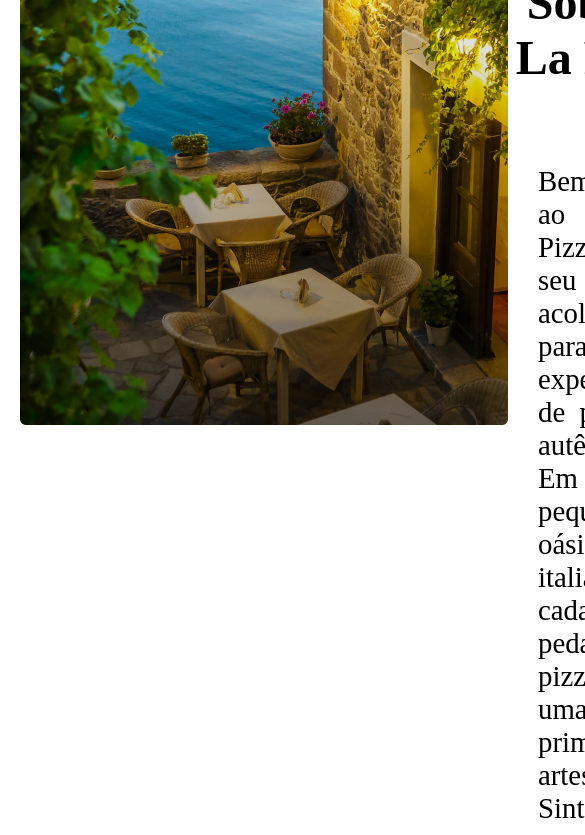
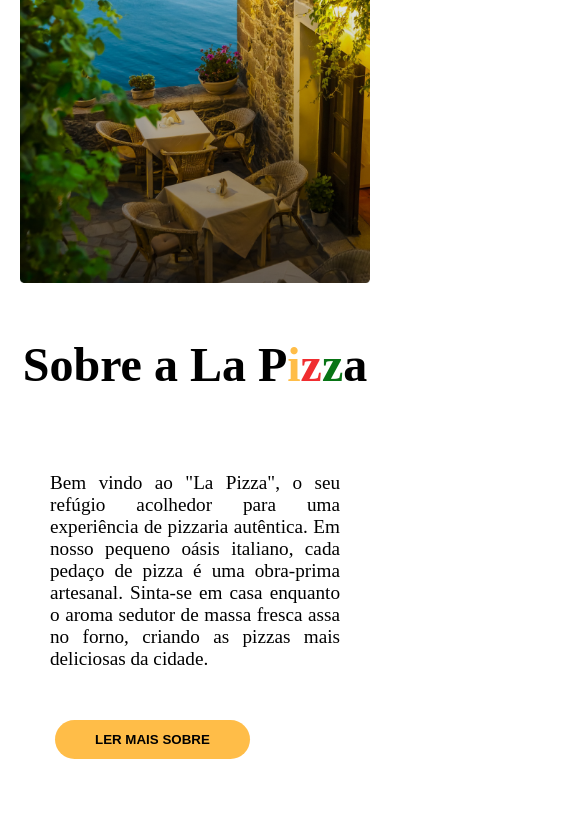
Before and after one commit to Anselmo17/LaPizza, an Angular app: page / in a window 390 px wide. Shown: the part 2020-2855 px from the top of the page, 585 px wide, since content can reach past the window. After the commit the page ends 2829 px from the top, so only its background shows below. Built offline with nearby package versions, Linux system fonts and the light colour scheme.

Commit message:
FEAT:Adicionando breaking point para deixar site responsivo

```diff
--- a/src/app/app.component.scss
+++ b/src/app/app.component.scss
@@ -106,6 +106,12 @@ button {
     width: auto;
 }
 
+.img-about img {
+    height: auto;
+    max-height: 600px;
+}
+
+
 .img-about p {
     padding: 30px;
     text-align: justify;
@@ -114,7 +120,7 @@ button {
 
 .btn-about {
     margin-top: 20px;
-    margin-left: 10px;
+    margin-left: 35px;
 }
 
 .letterI {
@@ -128,3 +134,19 @@ button {
 .letterZZ {
     color: #087415;
 }
+
+/* media responsiva */
+@media (max-width: 970px) {
+    .about {
+        display: flex;
+        flex-direction: column;
+    }
+
+    .img-about img {
+        width: 100%;
+    }
+
+    .img-about p {
+        font-size: 1.2em;
+    }
+}
```
